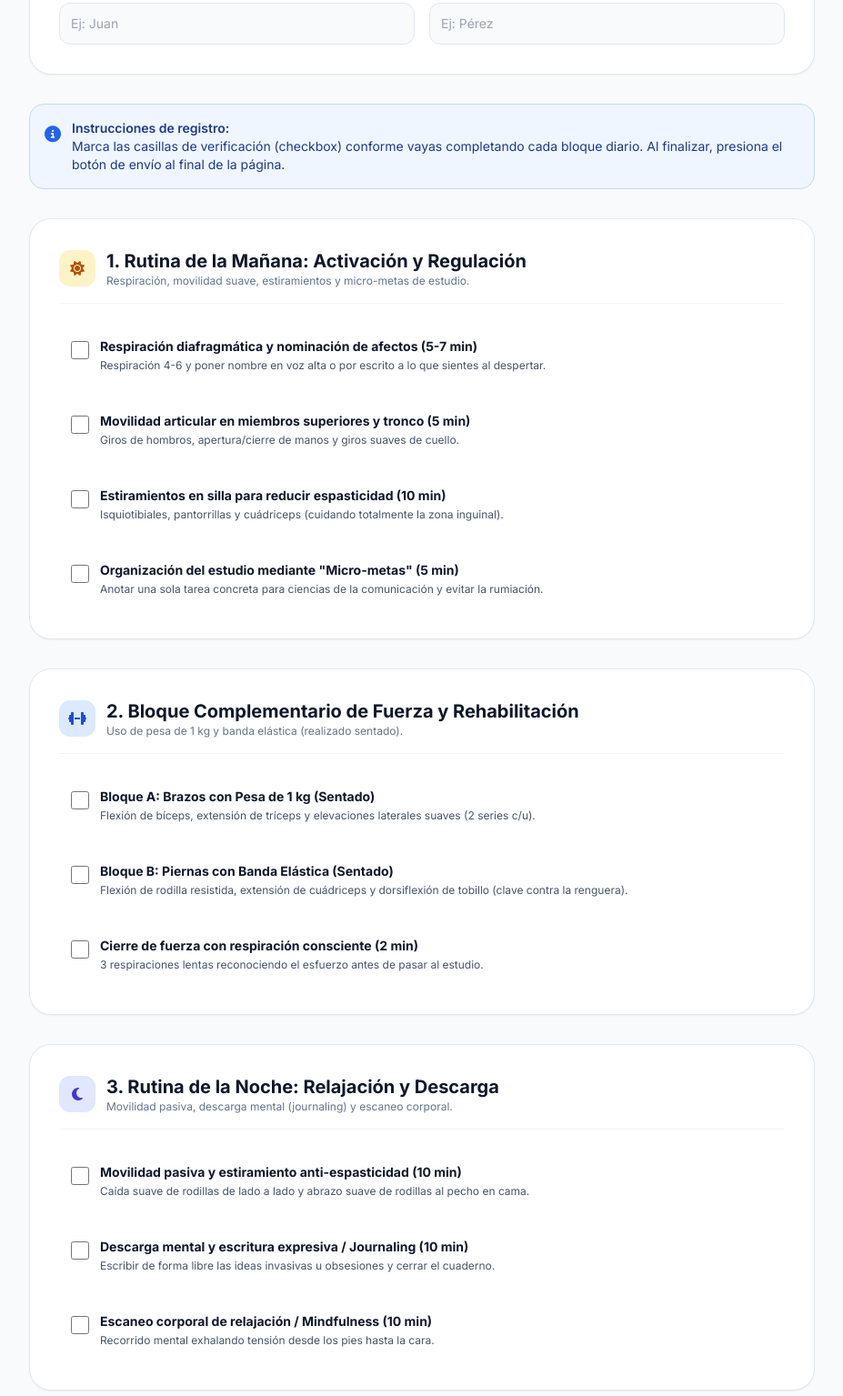
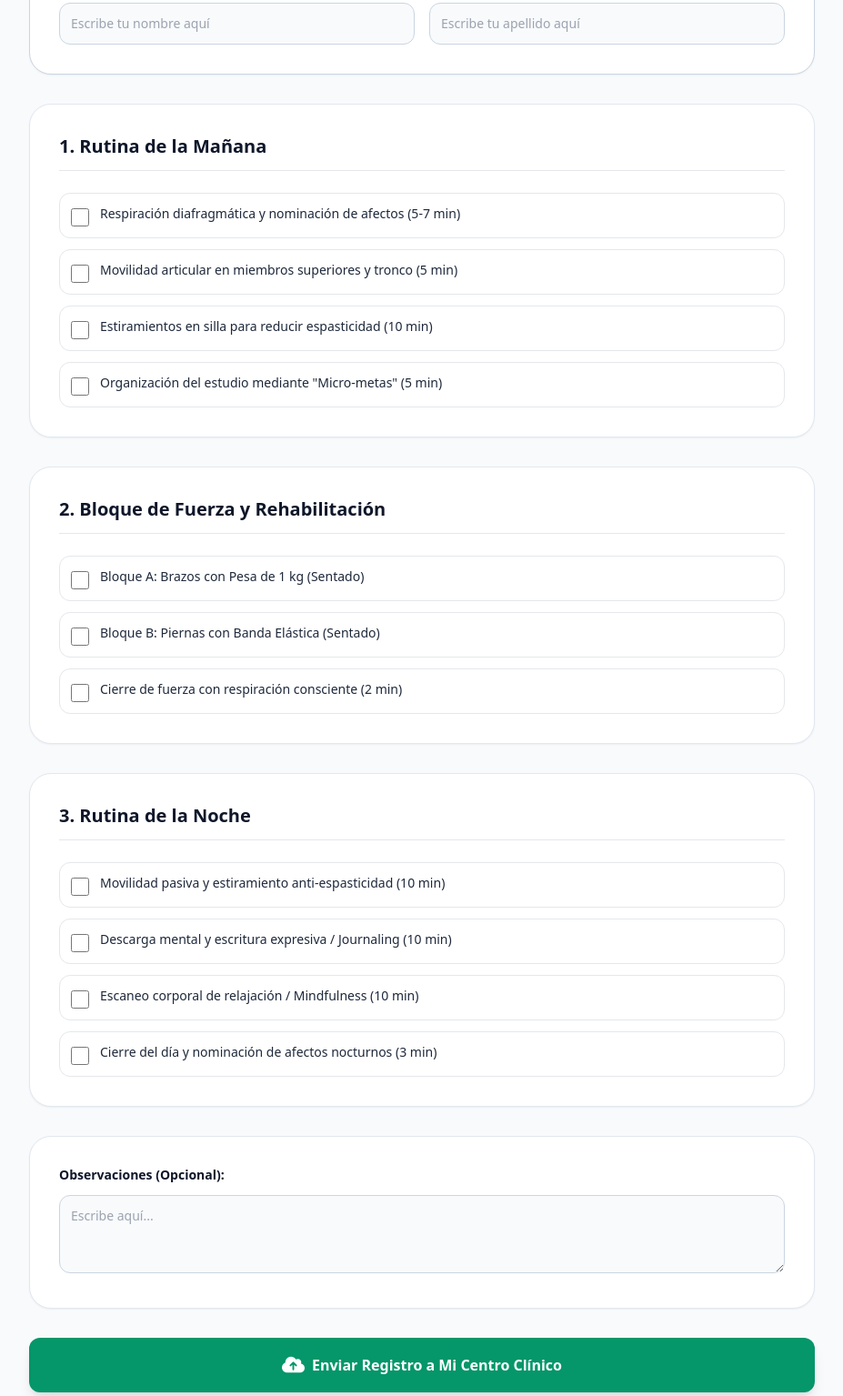
Before and after one commit to materiagenerica-ops/Rutina-, a plain HTML site: page index.html in a window 1280 px wide. Shown: the part 224-1759 px from the top of the page at 91% size, without its empty margins (176-1103 px from the left). Drawn offline with nearby package versions, Linux system fonts and the light colour scheme.

Commit message:
Update index.html

```diff
--- a/index.html
+++ b/index.html
@@ -1,40 +1,16 @@
 <!DOCTYPE html>
-<html lang="es" class="scroll-smooth">
+<html lang="es">
 <head>
     <meta charset="UTF-8">
     <meta name="viewport" content="width=device-width, initial-scale=1.0">
     <title>Plan de Rehabilitación y Bienestar | Esclerosis Múltiple</title>
-    <!-- Tailwind CSS -->
     <script src="https://cdn.tailwindcss.com"></script>
-    <!-- Google Fonts -->
-    <link rel="preconnect" href="https://fonts.googleapis.com">
-    <link rel="preconnect" href="https://fonts.gstatic.com" crossorigin>
-    <link href="https://fonts.googleapis.com/css2?family=Inter:wght@300;400;500;600;700&display=swap" rel="stylesheet">
-    <!-- FontAwesome -->
     <link rel="stylesheet" href="https://cdnjs.cloudflare.com/ajax/libs/font-awesome/6.4.0/css/all.min.css">
-    <script>
-        tailwind.config = {
-            theme: {
-                extend: {
-                    fontFamily: { sans: ['Inter', 'sans-serif'] },
-                    colors: {
-                        brand: {
-                            50: '#f8fafc',
-                            100: '#f1f5f9',
-                            800: '#1e293b',
-                            900: '#0f172a',
-                            accent: '#2563eb'
-                        }
-                    }
-                }
-            }
-        }
-    </script>
 </head>
-<body class="bg-brand-50 text-brand-800 font-sans antialiased">
+<body class="bg-slate-50 text-slate-800 font-sans antialiased">
 
-    <!-- Header / Navbar -->
-    <header class="bg-brand-900 text-white py-6 shadow-md sticky top-0 z-50">
+    <!-- Header -->
+    <header class="bg-slate-900 text-white py-6 shadow-md sticky top-0 z-50">
         <div class="max-w-4xl mx-auto px-4 flex flex-col sm:flex-row justify-between items-center gap-4">
             <div>
                 <h1 class="text-xl font-bold">Plan Diario de Rehabilitación y Bienestar</h1>
@@ -47,157 +23,107 @@
         </div>
     </header>
 
-    <!-- Main Container Form -->
+    <!-- Formulario -->
     <main class="max-w-4xl mx-auto px-4 py-8">
         <form id="rutinaForm" onsubmit="enviarDatosFirebase(event)" class="space-y-8">
 
-            <!-- DATOS DEL PACIENTE (Nombre y Apellido) -->
-            <div class="bg-white p-6 sm:p-8 rounded-3xl shadow-sm border border-slate-200 space-y-4">
-                <h2 class="text-lg font-bold text-brand-900 flex items-center gap-2">
+            <!-- DATOS DEL PACIENTE (OBLIGATORIO) -->
+            <div class="bg-white p-6 sm:p-8 rounded-3xl shadow-sm border border-slate-300 space-y-4">
+                <h2 class="text-lg font-bold text-slate-900 flex items-center gap-2">
                     <i class="fa-solid fa-user-pen text-blue-600"></i> Identificación del Paciente
                 </h2>
                 <div class="grid grid-cols-1 sm:grid-cols-2 gap-4">
                     <div class="space-y-1">
-                        <label for="nombrePaciente" class="block text-xs font-semibold text-slate-600">Nombre *</label>
-                        <input type="text" id="nombrePaciente" required placeholder="Ej: Juan" class="w-full bg-slate-50 border border-slate-200 rounded-xl p-3 text-sm focus:outline-none focus:border-blue-500">
+                        <label for="nombrePaciente" class="block text-xs font-semibold text-slate-700">Nombre *</label>
+                        <input type="text" id="nombrePaciente" required placeholder="Escribe tu nombre aquí" class="w-full bg-slate-50 border border-slate-300 rounded-xl p-3 text-sm focus:outline-none focus:border-blue-500">
                     </div>
                     <div class="space-y-1">
-                        <label for="apellidoPaciente" class="block text-xs font-semibold text-slate-600">Apellido *</label>
-                        <input type="text" id="apellidoPaciente" required placeholder="Ej: Pérez" class="w-full bg-slate-50 border border-slate-200 rounded-xl p-3 text-sm focus:outline-none focus:border-blue-500">
+                        <label for="apellidoPaciente" class="block text-xs font-semibold text-slate-700">Apellido *</label>
+                        <input type="text" id="apellidoPaciente" required placeholder="Escribe tu apellido aquí" class="w-full bg-slate-50 border border-slate-300 rounded-xl p-3 text-sm focus:outline-none focus:border-blue-500">
                     </div>
-                </div>
-            </div>
-
-            <!-- ALERTA INFORMATIVA -->
-            <div class="bg-blue-50 border border-blue-200 p-4 rounded-2xl flex items-start gap-3 text-sm text-blue-900">
-                <i class="fa-solid fa-circle-info text-blue-600 text-lg mt-0.5"></i>
-                <div>
-                    <strong class="font-semibold block">Instrucciones de registro:</strong>
-                    Marca las casillas de verificación (checkbox) conforme vayas completando cada bloque diario. Al finalizar, presiona el botón de envío al final de la página.
                 </div>
             </div>
 
             <!-- RUTINA 1: MAÑANA -->
             <div class="bg-white p-6 sm:p-8 rounded-3xl shadow-sm border border-slate-200 space-y-6">
-                <div class="border-b border-slate-100 pb-4 flex items-center gap-3">
-                    <div class="w-10 h-10 bg-amber-100 text-amber-700 rounded-xl flex items-center justify-center font-bold">
-                        <i class="fa-solid fa-sun"></i>
-                    </div>
-                    <div>
-                        <h2 class="text-xl font-bold text-brand-900">1. Rutina de la Mañana: Activación y Regulación</h2>
-                        <p class="text-xs text-slate-500">Respiración, movilidad suave, estiramientos y micro-metas de estudio.</p>
-                    </div>
-                </div>
-
-                <div class="space-y-4">
-                    <label class="flex items-start gap-3 p-3 rounded-xl hover:bg-slate-50 cursor-pointer transition-colors border border-transparent hover:border-slate-200">
-                        <input type="checkbox" name="actividad" value="Mañana: Respiración y nominación de afectos" class="mt-1 w-5 h-5 text-brand-accent rounded border-slate-300 focus:ring-blue-500">
-                        <div class="text-sm">
-                            <strong class="text-brand-900 block">Respiración diafragmática y nominación de afectos (5-7 min)</strong>
-                            <span class="text-slate-600 text-xs">Respiración 4-6 y poner nombre en voz alta o por escrito a lo que sientes al despertar.</span>
-                        </div>
+                <h2 class="text-xl font-bold text-slate-900 border-b pb-3">1. Rutina de la Mañana</h2>
+                <div class="space-y-3">
+                    <label class="flex items-start gap-3 p-3 rounded-xl hover:bg-slate-50 cursor-pointer border">
+                        <input type="checkbox" name="actividad" value="Mañana: Respiración y nominación de afectos" class="mt-1 w-5 h-5 text-blue-600 rounded">
+                        <span class="text-sm">Respiración diafragmática y nominación de afectos (5-7 min)</span>
                     </label>
-
-                    <label class="flex items-start gap-3 p-3 rounded-xl hover:bg-slate-50 cursor-pointer transition-colors border border-transparent hover:border-slate-200">
-                        <input type="checkbox" name="actividad" value="Mañana: Movilidad articular de miembros superiores" class="mt-1 w-5 h-5 text-brand-accent rounded border-slate-300 focus:ring-blue-500">
-                        <div class="text-sm">
-                            <strong class="text-brand-900 block">Movilidad articular en miembros superiores y tronco (5 min)</strong>
-                            <span class="text-slate-600 text-xs">Giros de hombros, apertura/cierre de manos y giros suaves de cuello.</span>
-                        </div>
+                    <label class="flex items-start gap-3 p-3 rounded-xl hover:bg-slate-50 cursor-pointer border">
+                        <input type="checkbox" name="actividad" value="Mañana: Movilidad articular de miembros superiores" class="mt-1 w-5 h-5 text-blue-600 rounded">
+                        <span class="text-sm">Movilidad articular en miembros superiores y tronco (5 min)</span>
                     </label>
-
-                    <label class="flex items-start gap-3 p-3 rounded-xl hover:bg-slate-50 cursor-pointer transition-colors border border-transparent hover:border-slate-200">
-                        <input type="checkbox" name="actividad" value="Mañana: Estiramientos para espasticidad en piernas" class="mt-1 w-5 h-5 text-brand-accent rounded border-slate-300 focus:ring-blue-500">
-                        <div class="text-sm">
-                            <strong class="text-brand-900 block">Estiramientos en silla para reducir espasticidad (10 min)</strong>
-                            <span class="text-slate-600 text-xs">Isquiotibiales, pantorrillas y cuádriceps (cuidando totalmente la zona inguinal).</span>
-                        </div>
+                    <label class="flex items-start gap-3 p-3 rounded-xl hover:bg-slate-50 cursor-pointer border">
+                        <input type="checkbox" name="actividad" value="Mañana: Estiramientos para espasticidad en piernas" class="mt-1 w-5 h-5 text-blue-600 rounded">
+                        <span class="text-sm">Estiramientos en silla para reducir espasticidad (10 min)</span>
                     </label>
-
-                    <label class="flex items-start gap-3 p-3 rounded-xl hover:bg-slate-50 cursor-pointer transition-colors border border-transparent hover:border-slate-200">
-                        <input type="checkbox" name="actividad" value="Mañana: Micro-metas de estudio" class="mt-1 w-5 h-5 text-brand-accent rounded border-slate-300 focus:ring-blue-500">
-                        <div class="text-sm">
-                            <strong class="text-brand-900 block">Organización del estudio mediante "Micro-metas" (5 min)</strong>
-                            <span class="text-slate-600 text-xs">Anotar una sola tarea concreta para ciencias de la comunicación y evitar la rumiación.</span>
-                        </div>
+                    <label class="flex items-start gap-3 p-3 rounded-xl hover:bg-slate-50 cursor-pointer border">
+                        <input type="checkbox" name="actividad" value="Mañana: Micro-metas de estudio" class="mt-1 w-5 h-5 text-blue-600 rounded">
+                        <span class="text-sm">Organización del estudio mediante "Micro-metas" (5 min)</span>
                     </label>
                 </div>
             </div>
 
-            <!-- RUTINA 2: BLOQUE COMPLEMENTARIO DE FUERZA (MAÑANA) -->
+            <!-- RUTINA 2: FUERZA -->
             <div class="bg-white p-6 sm:p-8 rounded-3xl shadow-sm border border-slate-200 space-y-6">
-                <div class="border-b border-slate-100 pb-4 flex items-center gap-3">
-                    <div class="w-10 h-10 bg-blue-100 text-blue-700 rounded-xl flex items-center justify-center font-bold">
-                        <i class="fa-solid fa-dumbbell"></i>
-                    </div>
-                    <div>
-                        <h2 class="text-xl font-bold text-brand-900">2. Bloque Complementario de Fuerza y Rehabilitación</h2>
-                        <p class="text-xs text-slate-500">Uso de pesa de 1 kg y banda elástica (realizado sentado).</p>
-                    </div>
-                </div>
-
-                <div class="space-y-4">
-                    <label class="flex items-start gap-3 p-3 rounded-xl hover:bg-slate-50 cursor-pointer transition-colors border border-transparent hover:border-slate-200">
-                        <input type="checkbox" name="actividad" value="Fuerza: Bloque A - Miembros superiores con pesa 1kg" class="mt-1 w-5 h-5 text-brand-accent rounded border-slate-300 focus:ring-blue-500">
-                        <div class="text-sm">
-                            <strong class="text-brand-900 block">Bloque A: Brazos con Pesa de 1 kg (Sentado)</strong>
-                            <span class="text-slate-600 text-xs">Flexión de bíceps, extensión de tríceps y elevaciones laterales suaves (2 series c/u).</span>
-                        </div>
+                <h2 class="text-xl font-bold text-slate-900 border-b pb-3">2. Bloque de Fuerza y Rehabilitación</h2>
+                <div class="space-y-3">
+                    <label class="flex items-start gap-3 p-3 rounded-xl hover:bg-slate-50 cursor-pointer border">
+                        <input type="checkbox" name="actividad" value="Fuerza: Miembros superiores con pesa 1kg" class="mt-1 w-5 h-5 text-blue-600 rounded">
+                        <span class="text-sm">Bloque A: Brazos con Pesa de 1 kg (Sentado)</span>
                     </label>
-
-                    <label class="flex items-start gap-3 p-3 rounded-xl hover:bg-slate-50 cursor-pointer transition-colors border border-transparent hover:border-slate-200">
-                        <input type="checkbox" name="actividad" value="Fuerza: Bloque B - Piernas con banda elástica" class="mt-1 w-5 h-5 text-brand-accent rounded border-slate-300 focus:ring-blue-500">
-                        <div class="text-sm">
-                            <strong class="text-brand-900 block">Bloque B: Piernas con Banda Elástica (Sentado)</strong>
-                            <span class="text-slate-600 text-xs">Flexión de rodilla resistida, extensión de cuádriceps y dorsiflexión de tobillo (clave contra la renguera).</span>
-                        </div>
+                    <label class="flex items-start gap-3 p-3 rounded-xl hover:bg-slate-50 cursor-pointer border">
+                        <input type="checkbox" name="actividad" value="Fuerza: Piernas con banda elástica" class="mt-1 w-5 h-5 text-blue-600 rounded">
+                        <span class="text-sm">Bloque B: Piernas con Banda Elástica (Sentado)</span>
                     </label>
-
-                    <label class="flex items-start gap-3 p-3 rounded-xl hover:bg-slate-50 cursor-pointer transition-colors border border-transparent hover:border-slate-200">
-                        <input type="checkbox" name="actividad" value="Fuerza: Cierre con respiración y valoración" class="mt-1 w-5 h-5 text-brand-accent rounded border-slate-300 focus:ring-blue-500">
-                        <div class="text-sm">
-                            <strong class="text-brand-900 block">Cierre de fuerza con respiración consciente (2 min)</strong>
-                            <span class="text-slate-600 text-xs">3 respiraciones lentas reconociendo el esfuerzo antes de pasar al estudio.</span>
-                        </div>
+                    <label class="flex items-start gap-3 p-3 rounded-xl hover:bg-slate-50 cursor-pointer border">
+                        <input type="checkbox" name="actividad" value="Fuerza: Cierre con respiración y valoración" class="mt-1 w-5 h-5 text-blue-600 rounded">
+                        <span class="text-sm">Cierre de fuerza con respiración consciente (2 min)</span>
                     </label>
                 </div>
             </div>
 
             <!-- RUTINA 3: NOCHE -->
             <div class="bg-white p-6 sm:p-8 rounded-3xl shadow-sm border border-slate-200 space-y-6">
-                <div class="border-b border-slate-100 pb-4 flex items-center gap-3">
-                    <div class="w-10 h-10 bg-indigo-100 text-indigo-700 rounded-xl flex items-center justify-center font-bold">
-                        <i class="fa-solid fa-moon"></i>
-                    </div>
-                    <div>
-                        <h2 class="text-xl font-bold text-brand-900">3. Rutina de la Noche: Relajación y Descarga</h2>
-                        <p class="text-xs text-slate-500">Movilidad pasiva, descarga mental (journaling) y escaneo corporal.</p>
-                    </div>
+                <h2 class="text-xl font-bold text-slate-900 border-b pb-3">3. Rutina de la Noche</h2>
+                <div class="space-y-3">
+                    <label class="flex items-start gap-3 p-3 rounded-xl hover:bg-slate-50 cursor-pointer border">
+                        <input type="checkbox" name="actividad" value="Noche: Movilidad pasiva y anti-espasticidad" class="mt-1 w-5 h-5 text-blue-600 rounded">
+                        <span class="text-sm">Movilidad pasiva y estiramiento anti-espasticidad (10 min)</span>
+                    </label>
+                    <label class="flex items-start gap-3 p-3 rounded-xl hover:bg-slate-50 cursor-pointer border">
+                        <input type="checkbox" name="actividad" value="Noche: Descarga mental y journaling" class="mt-1 w-5 h-5 text-blue-600 rounded">
+                        <span class="text-sm">Descarga mental y escritura expresiva / Journaling (10 min)</span>
+                    </label>
+                    <label class="flex items-start gap-3 p-3 rounded-xl hover:bg-slate-50 cursor-pointer border">
+                        <input type="checkbox" name="actividad" value="Noche: Escaneo corporal de relajación" class="mt-1 w-5 h-5 text-blue-600 rounded">
+                        <span class="text-sm">Escaneo corporal de relajación / Mindfulness (10 min)</span>
+                    </label>
+                    <label class="flex items-start gap-3 p-3 rounded-xl hover:bg-slate-50 cursor-pointer border">
+                        <input type="checkbox" name="actividad" value="Noche: Cierre del día y nominación de afectos nocturnos" class="mt-1 w-5 h-5 text-blue-600 rounded">
+                        <span class="text-sm">Cierre del día y nominación de afectos nocturnos (3 min)</span>
+                    </label>
                 </div>
+            </div>
 
-                <div class="space-y-4">
-                    <label class="flex items-start gap-3 p-3 rounded-xl hover:bg-slate-50 cursor-pointer transition-colors border border-transparent hover:border-slate-200">
-                        <input type="checkbox" name="actividad" value="Noche: Movilidad pasiva y anti-espasticidad" class="mt-1 w-5 h-5 text-brand-accent rounded border-slate-300 focus:ring-blue-500">
-                        <div class="text-sm">
-                            <strong class="text-brand-900 block">Movilidad pasiva y estiramiento anti-espasticidad (10 min)</strong>
-                            <span class="text-slate-600 text-xs">Caída suave de rodillas de lado a lado y abrazo suave de rodillas al pecho en cama.</span>
-                        </div>
-                    </label>
+            <!-- OBSERVACIONES -->
+            <div class="bg-white p-6 sm:p-8 rounded-3xl shadow-sm border border-slate-200 space-y-3">
+                <label for="observaciones" class="block text-sm font-semibold text-slate-900">Observaciones (Opcional):</label>
+                <textarea id="observaciones" rows="3" placeholder="Escribe aquí..." class="w-full bg-slate-50 border border-slate-300 rounded-xl p-3 text-sm focus:outline-none focus:border-blue-500"></textarea>
+            </div>
 
-                    <label class="flex items-start gap-3 p-3 rounded-xl hover:bg-slate-50 cursor-pointer transition-colors border border-transparent hover:border-slate-200">
-                        <input type="checkbox" name="actividad" value="Noche: Descarga mental y journaling" class="mt-1 w-5 h-5 text-brand-accent rounded border-slate-300 focus:ring-blue-500">
-                        <div class="text-sm">
-                            <strong class="text-brand-900 block">Descarga mental y escritura expresiva / Journaling (10 min)</strong>
-                            <span class="text-slate-600 text-xs">Escribir de forma libre las ideas invasivas u obsesiones y cerrar el cuaderno.</span>
-                        </div>
-                    </label>
+            <!-- BOTÓN -->
+            <div>
+                <button type="submit" id="btnEnviar" class="w-full bg-emerald-600 hover:bg-emerald-500 text-white font-semibold py-4 px-6 rounded-xl shadow-lg transition-all flex items-center justify-center gap-2">
+                    <i class="fa-solid fa-cloud-arrow-up text-xl"></i> Enviar Registro a Mi Centro Clínico
+                </button>
+            </div>
+        </form>
+    </main>
 
-                    <label class="flex items-start gap-3 p-3 rounded-xl hover:bg-slate-50 cursor-pointer transition-colors border border-transparent hover:border-slate-200">
-                        <input type="checkbox" name="actividad" value="Noche: Escaneo corporal de relajación" class="mt-1 w-5 h-5 text-brand-accent rounded border-slate-300 focus:ring-blue-500">
-                        <div class="text-sm">
-                            <strong class="text-brand-900 block">Escaneo corporal de relajación / Mindfulness (10 min)</strong>
-                            <span class="text-slate-600 text-xs">Recorrido mental exhalando tensión desde los pies hasta la cara.</span>
-                        </div>
-                    </label>
-
-                    <label class="flex items-start gap
+    <!-- FIREBASE -->
+    <script type="module">
+        import { initializeApp } from "https
```
